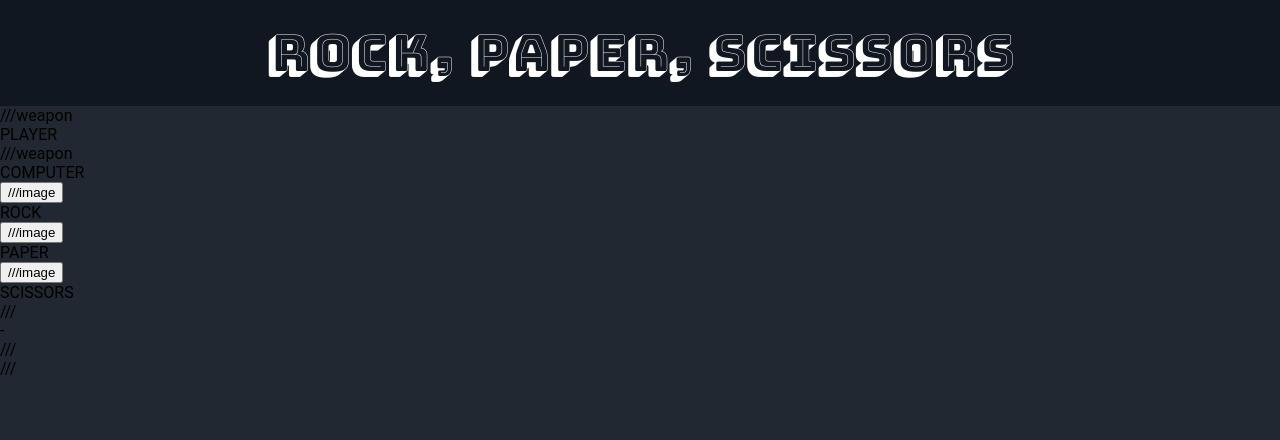
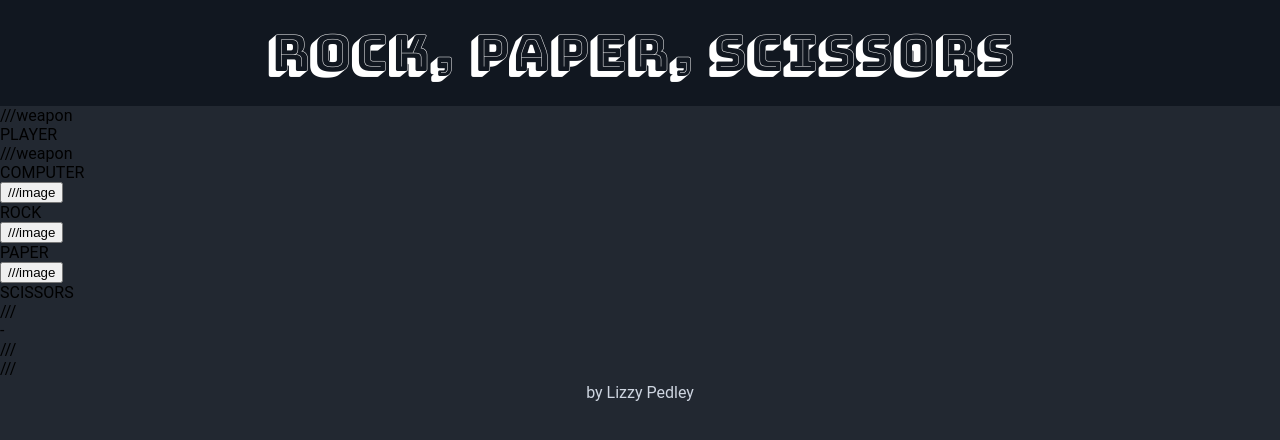
Before and after one commit to EPedley/javascript_rock-paper-scissors, a plain HTML site: page index.html in a window 1280 px wide. Drawn offline with Linux system fonts and the light colour scheme.

Commit message:
Added CSS for footer

```diff
--- a/index.html
+++ b/index.html
@@ -58,6 +58,7 @@
             </div>
 
         </div>
-        </div>
+
+        <div class="footer">by Lizzy Pedley</div>
     </body>
 </html>
--- a/style.css
+++ b/style.css
@@ -16,3 +16,12 @@ body {
     padding: 20px 0px;
     font-size: 50px;
 }
+
+.footer {
+    display: flex;
+    justify-content: center;
+    align-items: center;
+    padding: 5px 0px;
+    background-color: #222831;
+    color:#ced5e0
+}
```
